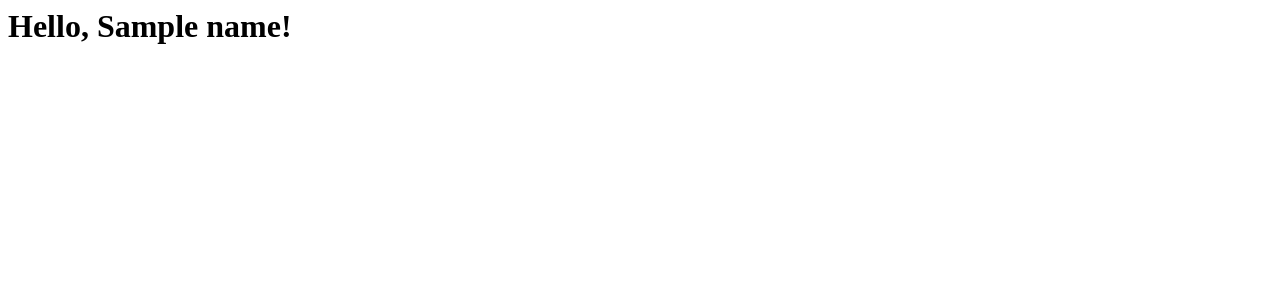
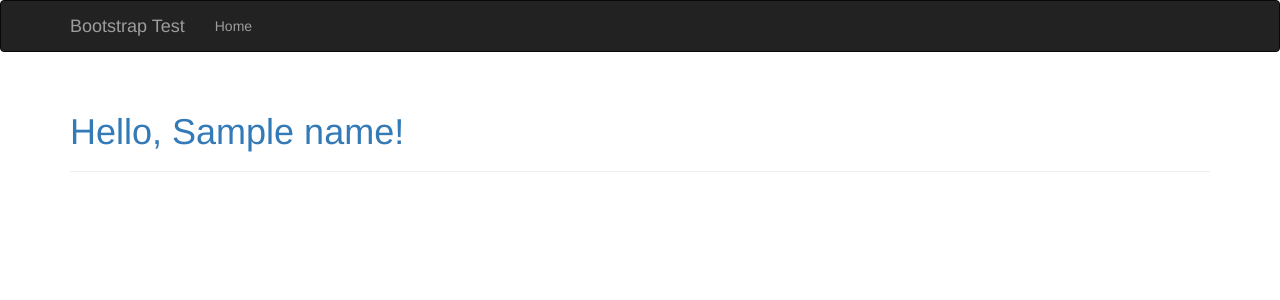
Before and after one commit to hoffman250/cs406, a Flask app: template chap3/templates/user.html in a window 1280 px wide. Shown: the top 300 px of the page. Run offline with Flask 2, Linux system fonts and the light colour scheme; the template is opened without the code that fills it: most values are stand-ins (such as "Sample title", 1, 10 or a date in 2020); some libraries are stand-ins or nearby versions.

Commit message:
created py file that uses bootstrap. modified user.html so that bootstrap is used.

```diff
--- /dev/null
+++ b/chap3/bootstrap.py
@@ -0,0 +1,21 @@
+from flask import Flask, render_template
+#from flask_script import Manager
+from flask.ext.bootstrap import Bootstrap
+
+app = Flask(__name__)
+
+#manager = Manager(app)
+bootstrap = Bootstrap(app)
+
+@app.route('/')
+def index():
+    return render_template('index.html')
+
+
+@app.route('/user/<name>')
+def user(name):
+    return render_template('user.html', name=name)
+
+
+if __name__ == '__main__':
+    app.run()
--- a/chap3/templates/user.html
+++ b/chap3/templates/user.html
@@ -1 +1,33 @@
-<h1>Hello, {{ name }}!</h1>
+{% extends "bootstrap/base.html" %}
+
+{% block title %}Bootstrap Test!{% endblock %}
+
+{% block navbar %}
+<div class="navbar navbar-inverse" role="navigation">
+	<div class="container">
+		<div class="navbar-header">
+			<button type="button" class="navbar-toggle"
+			data-toggle="collapse" data-target=".navbar-collapse">
+			<span class="sr-only">Toggle navigation</span>
+			<span class="icon-bar"></span>
+			<span class="icon-bar"></span>
+			<span class="icon-bar"></span>
+			</button>
+			<a class="navbar-brand" href="/">Bootstrap Test</a>
+		</div>
+		<div class="navbar-collapse collapse">
+			<ul class="nav navbar-nav">
+				<li><a href="/">Home</a</li>
+			</ul>
+		</div>
+	</div>
+</div>
+{% endblock %}
+
+{% block content %}
+<div class="container">
+	<div class="page-header">
+		<h1>Hello, {{ name }}!</h1>
+	</div>
+</div>
+{% endblock %}
```
